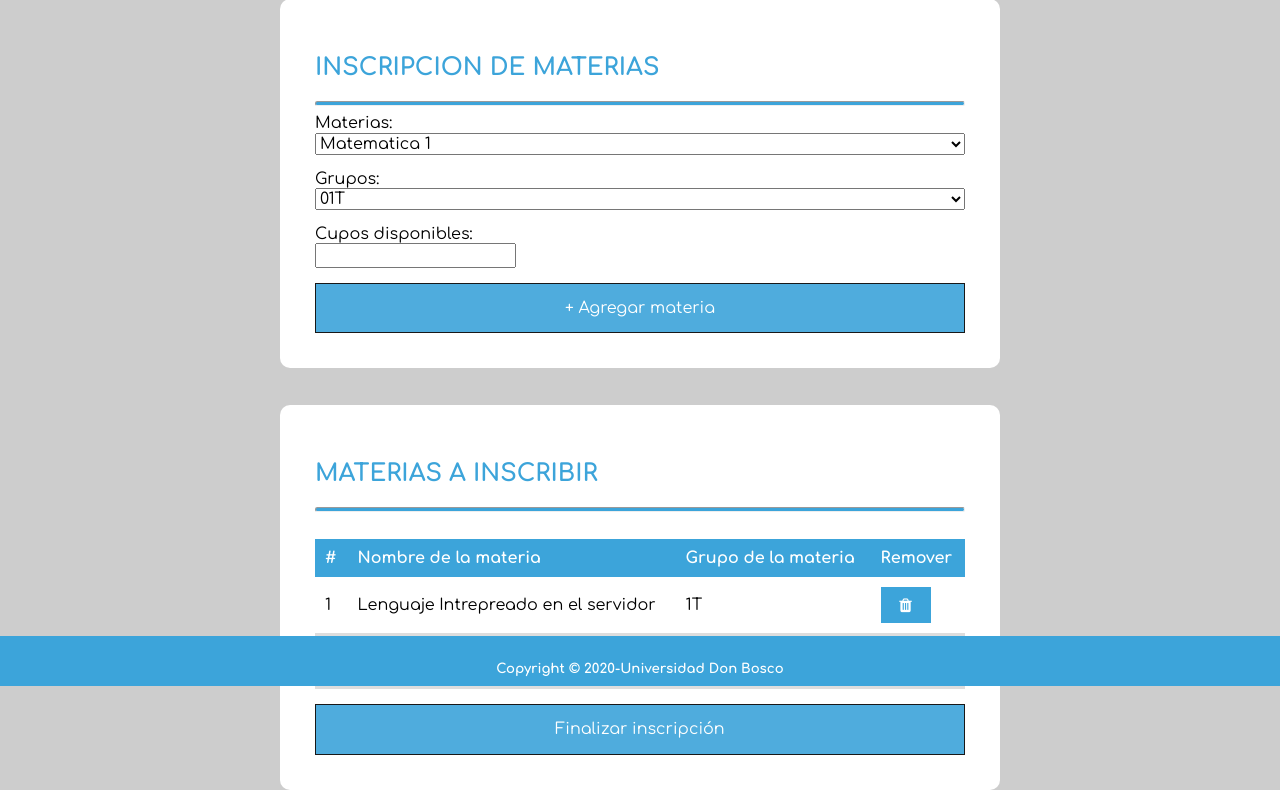
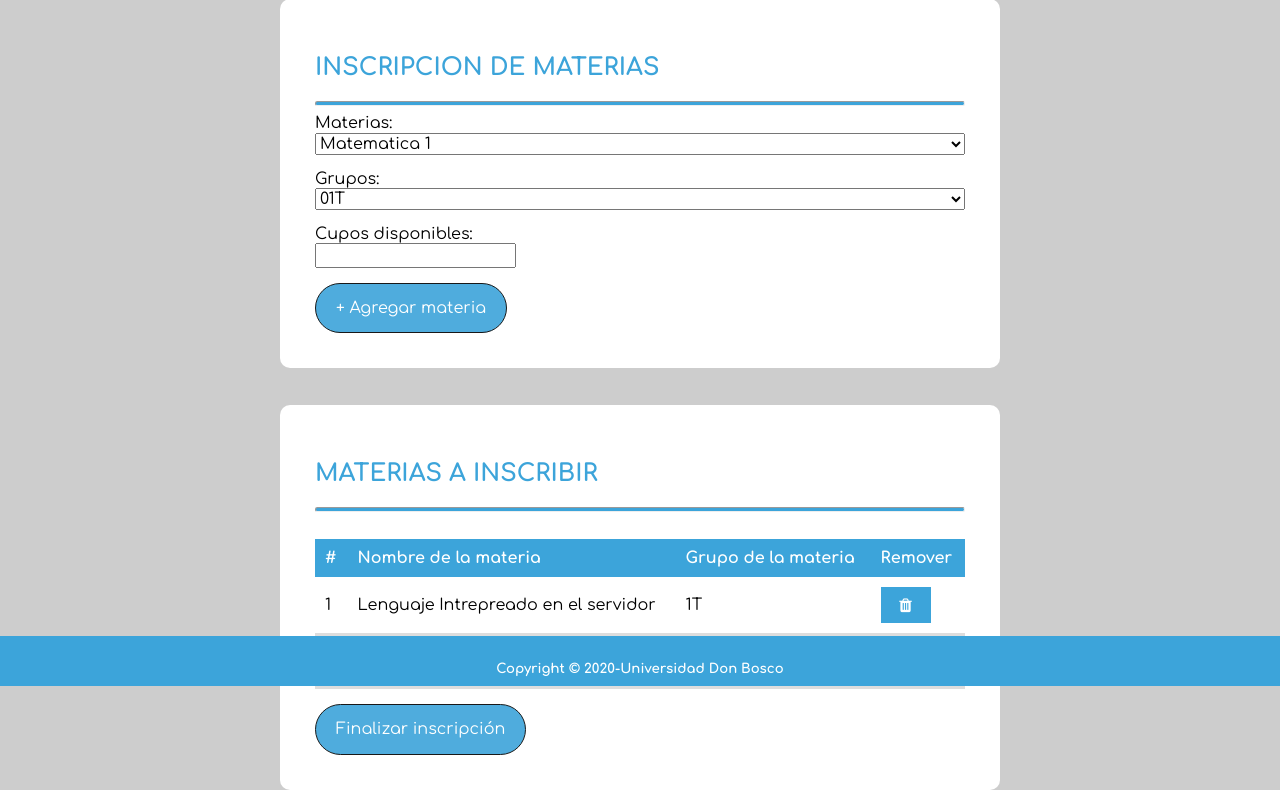
Before and after one commit to jaimenavarrete/proyecto-catedra-lis, a PHP site: page /views/inscripcon_materias.php in a window 1280 px wide. Shown: the part 114-904 px from the top of the page. Run offline with PHP 8.4, Linux system fonts and the light colour scheme.

Commit message:
cambio de estilo de botones y creacion de la pagina inscribir materias

```diff
--- a/css/styles.css
+++ b/css/styles.css
@@ -172,7 +172,7 @@ h5 {
   color: white;
   padding: 15px 20px;
   cursor: pointer;
-  width: 100%;
+  border-radius: 30px;
   opacity: 0.9;
   background: #3CA4DA;
   border: 1px solid #000000;
--- a/views/grupos.php
+++ b/views/grupos.php
@@ -48,6 +48,9 @@
 
     </article>
 </section>
+
+
+
 <div id="creditos">
    <h5>Copyright © 2020-Universidad Don Bosco</h5>
     </div>
```
